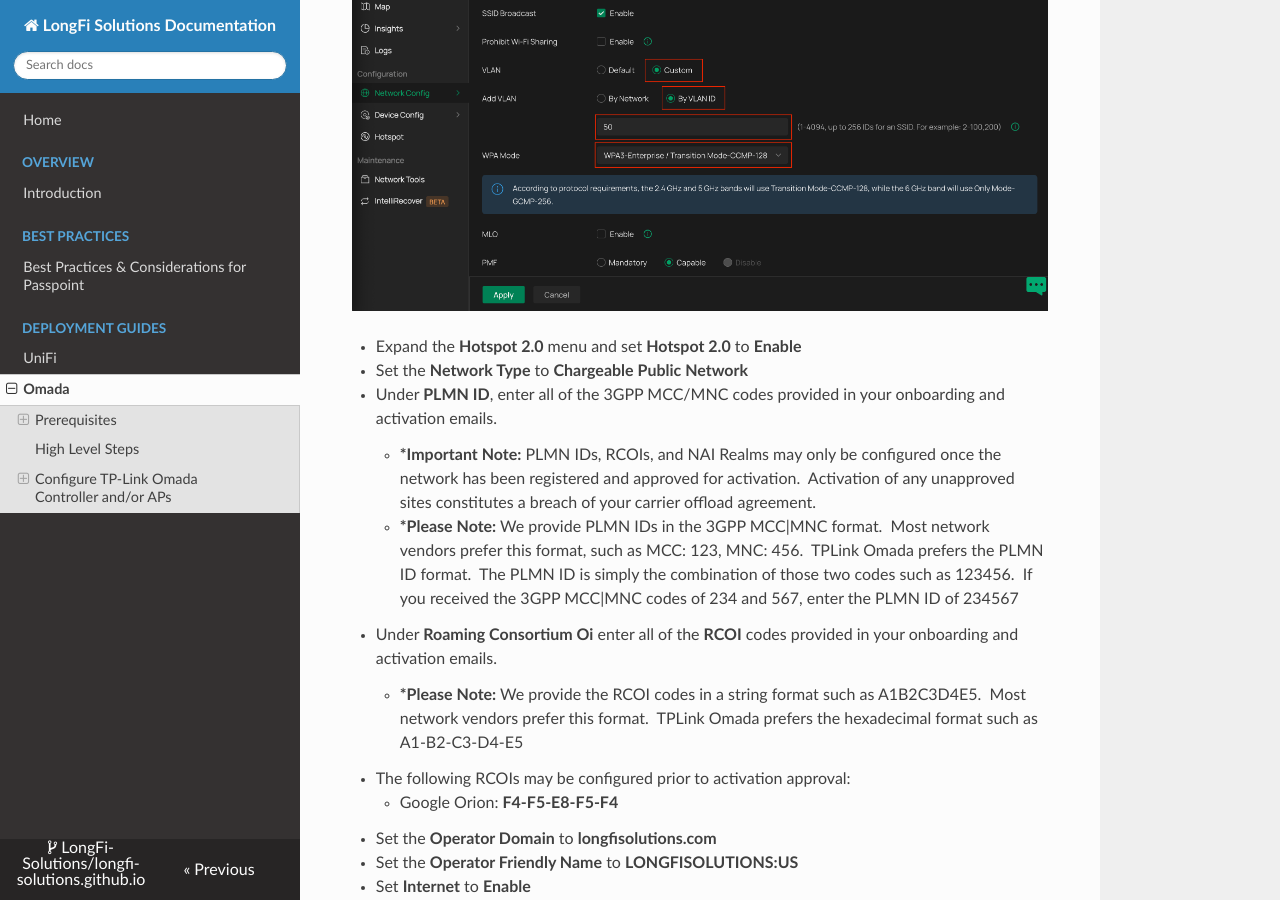
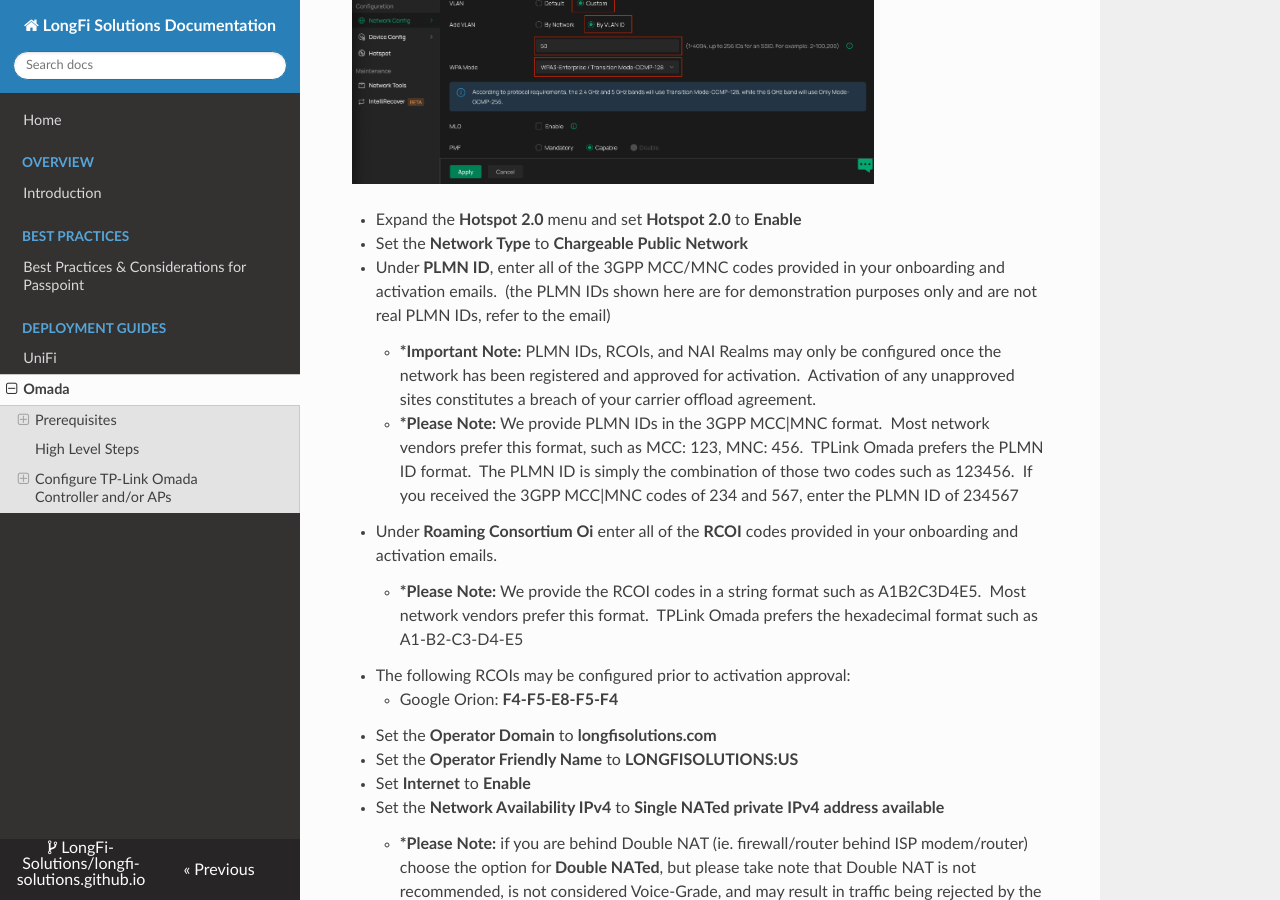
Before and after one commit to LongFi-Solutions/longfi-solutions.github.io, an MkDocs documentation site: the page built from docs/deployment/omada-networks.md, in a window 1280 px wide and 900 px high, scrolled down 9083 px. Built offline with MkDocs 1.6.1, drawn with Linux system fonts in a browser that asks for light colours; nearby versions of some CDN libraries.

Commit message:
Update Deployment Guides “omada-networks” +1

```diff
--- a/docs/deployment/omada-networks.md
+++ b/docs/deployment/omada-networks.md
@@ -197,11 +197,11 @@ From the **SSID** tab hit the button to **+ Create New Wireless Network**
     - Please note: we used a 3rd party gateway while creating this guide, if you have an Omada gateway your VLAN settings may be different here.
 - Set the **WPA Mode** to **WPA3-Enterprise / Transition Mode-CCMP-128** (this mode is mostly backward compatible with WPA2 devices)
 
-![](/assets/images/Omada-13-Create-SSID-4.png)
+![](/assets/images/Omada-13-Create-SSID-4.png){ .img-lg }
 
 - Expand the **Hotspot 2.0** menu and set **Hotspot 2.0** to **Enable**
 - Set the **Network Type** to **Chargeable Public Network**
-- Under **PLMN ID**, enter all of the 3GPP MCC/MNC codes provided in your onboarding and activation emails.
+- Under **PLMN ID**, enter all of the 3GPP MCC/MNC codes provided in your onboarding and activation emails.  (the PLMN IDs shown here are for demonstration purposes only and are not real PLMN IDs, refer to the email)
     - **\*Important Note:** PLMN IDs, RCOIs, and NAI Realms may only be configured once the network has been registered and approved for activation.  Activation of any unapproved sites constitutes a breach of your carrier offload agreement.
     - **\*Please Note:** We provide PLMN IDs in the 3GPP MCC|MNC format.  Most network vendors prefer this format, such as MCC: 123, MNC: 456.  TPLink Omada prefers the PLMN ID format.  The PLMN ID is simply the combination of those two codes such as 123456.  If you received the 3GPP MCC|MNC codes of 234 and 567, enter the PLMN ID of 234567
 - Under **Roaming Consortium Oi** enter all of the **RCOI** codes provided in your onboarding and activation emails.
```
Also changed, not shown: other parts of docs/deployment/omada-networks.md (+3 -0 lines), docs/assets/images/Omada-14-Hotspot-Profile-1.png (added).
